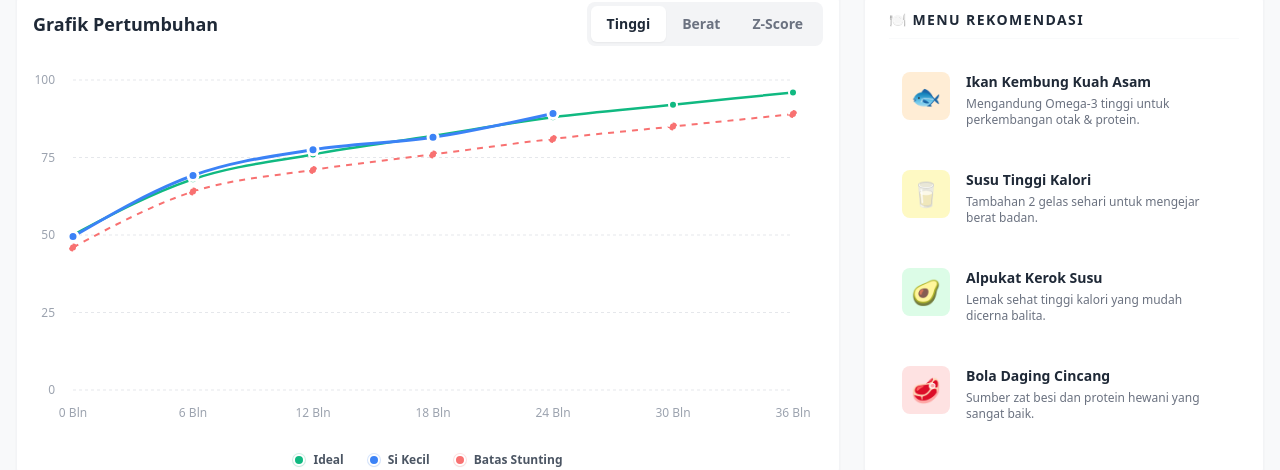
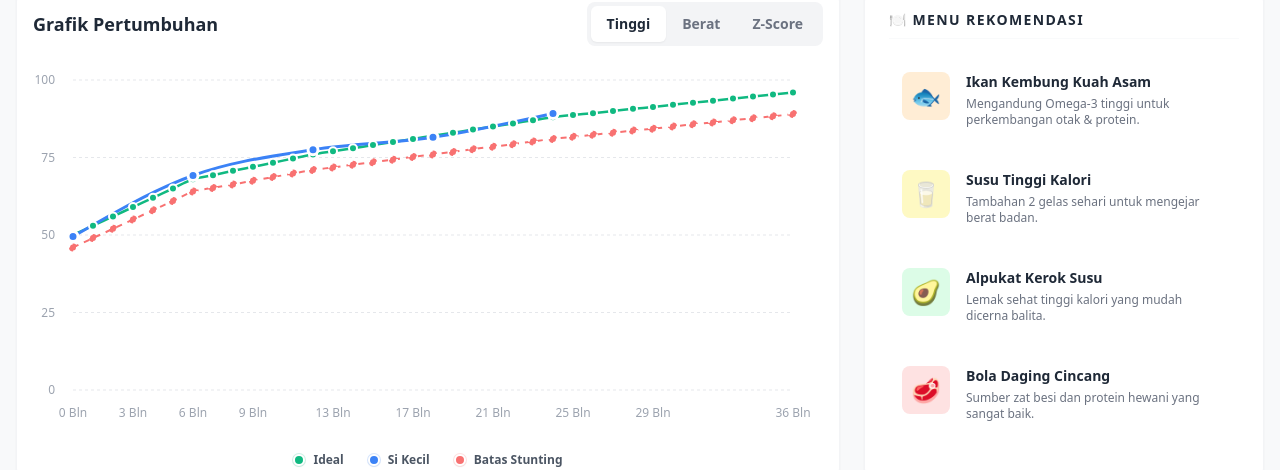
Before and after one commit to MuhamadHafizSaputra/tyo-studio, a Next.js app in the folder tyostudio-fe/: page /track in a window 1280 px wide. Shown: the part 327-797 px from the top of the page. Built offline with nearby package versions, Linux system fonts and the light colour scheme; no server answers.

Commit message:
Fix the tracker

```diff
--- a/tyostudio-fe/src/app/(main)/page.tsx
+++ b/tyostudio-fe/src/app/(main)/page.tsx
@@ -69,3 +69,4 @@ function LandingPage() {
 }
 
 export default LandingPage;
+// Forces rebuild
--- a/tyostudio-fe/src/components/TrackerDashboard.tsx
+++ b/tyostudio-fe/src/components/TrackerDashboard.tsx
@@ -95,14 +95,22 @@ export default function TrackerDashboard({ user, child, allChildren, growthRecor
     router.push(`/track?childId=${childId}`);
   };
 
-  // Handle Delete Record
-  const handleDeleteRecord = async (recordId: string) => {
-    if (confirm('Apakah Anda yakin ingin menghapus data pengukuran ini?')) {
+  const [deleteRecordId, setDeleteRecordId] = useState<string | null>(null);
+
+  // Handle Delete Request
+  const handleDeleteRequest = (recordId: string) => {
+    setDeleteRecordId(recordId);
+  };
+
+  // Confirm Delete
+  const confirmDelete = async () => {
+    if (!deleteRecordId) return;
+
     const supabase = createClient();
     const { error } = await supabase
       .from('growth_records')
       .delete()
-        .eq('id', recordId);
+      .eq('id', deleteRecordId);
 
     if (error) {
       toast.error('Gagal menghapus data: ' + error.message);
@@ -110,42 +118,62 @@ export default function TrackerDashboard({ user, child, allChildren, growthRecor
       toast.success('Data pengukuran berhasil dihapus');
       router.refresh();
     }
-    }
+    setDeleteRecordId(null);
   };
 
-  // Merge Standard Data with User Data
+  // Merge User Data with Standard Data (interpolated for smoothness)
   const chartData = useMemo(() => {
-    // Map records by month (buckets)
-    const recordsMap = new Map();
-    growthRecords.forEach(r => {
-      // Simple bucketing to nearest 6 months or exact match?
-      // Let's bucket by closest standard point for demo visualization
-      // Or better: Just use age_in_months
-      const bucket = standardData.reduce((prev, curr) =>
-        Math.abs(curr.month - r.age_in_months) < Math.abs(prev.month - r.age_in_months) ? curr : prev
-      ).month;
+    // 1. Get all unique months to plot (Standard points + User points)
+    // Actually, generating a continuous monthly series is better for the X-Axis scale
+    const maxUserMonth = growthRecords.length > 0 ? Math.max(...growthRecords.map(r => r.age_in_months)) : 0;
+    const maxMonth = Math.max(36, maxUserMonth + 1); // At least up to 36 months
 
-      // If exact match or close enough, user data overrides
-      recordsMap.set(bucket, r);
-    });
+    const data = [];
 
-    return standardData.map(std => {
-      const rec = recordsMap.get(std.month);
-      // Calculate naive Z-Score if record exists
-      let zScore = null;
-      if (rec) {
-        // Very rough approx
-        zScore = ((rec.height - std.heightIdeal) / 3).toFixed(1);
+    for (let m = 0; m <= maxMonth; m++) {
+      // Linear Interpolation for Standard Data
+      // Find indices in standardData
+      const lower = standardData.filter(d => d.month <= m).pop() || standardData[0];
+      const upper = standardData.find(d => d.month >= m) || standardData[standardData.length - 1];
+
+      let fraction = 0;
+      if (upper.month !== lower.month) {
+        fraction = (m - lower.month) / (upper.month - lower.month);
       }
 
-      return {
-        age: `${std.month} Bln`,
-        heightChild: rec ? rec.height : null,
-        weightChild: rec ? rec.weight : null,
+      const lerp = (start: number, end: number) => start + (end - start) * fraction;
+
+      const stdPoint = {
+        heightIdeal: parseFloat(lerp(lower.heightIdeal, upper.heightIdeal).toFixed(1)),
+        heightBorder: parseFloat(lerp(lower.heightBorder, upper.heightBorder).toFixed(1)), // Stunting border
+        weightIdeal: parseFloat(lerp(lower.weightIdeal, upper.weightIdeal).toFixed(1)),
+        weightBorder: parseFloat(lerp(lower.weightBorder, upper.weightBorder).toFixed(1)), // Underweight border
+      };
+
+      // Find exact user record for this month (if any)
+      // If multiple records in same month, take the last one (or average?) -> taking last seems reasonable
+      const userRec = growthRecords.find(r => Math.round(r.age_in_months) === m);
+
+      let zScore = null;
+      if (userRec) {
+        // Rough Z-Score Check
+        zScore = ((userRec.height - stdPoint.heightIdeal) / 3).toFixed(1);
+      }
+
+      data.push({
+        age: m, // numeric for XAxis type="number" if needed, or string "X Bln"
+        label: `${m} Bln`,
+        heightIdeal: stdPoint.heightIdeal,
+        heightBorder: stdPoint.heightBorder,
+        weightIdeal: stdPoint.weightIdeal,
+        weightBorder: stdPoint.weightBorder,
+        heightChild: userRec ? userRec.height : null,
+        weightChild: userRec ? userRec.weight : null,
         zScore: zScore ? parseFloat(zScore) : null,
-        ...std
-      };
       });
+    }
+
+    return data;
   }, [growthRecords]);
 
   // Latest Record for Summary
@@ -234,7 +262,7 @@ export default function TrackerDashboard({ user, child, allChildren, growthRecor
               <ResponsiveContainer width="100%" height="100%">
                 <LineChart data={chartData} margin={{ top: 10, right: 30, left: -20, bottom: 0 }}>
                   <CartesianGrid strokeDasharray="3 3" vertical={false} stroke="#E5E7EB" />
-                  <XAxis dataKey="age" axisLine={false} tickLine={false} tick={{ fontSize: 12, fill: '#9CA3AF' }} dy={10} />
+                  <XAxis dataKey="label" axisLine={false} tickLine={false} tick={{ fontSize: 12, fill: '#9CA3AF' }} dy={10} interval="preserveStartEnd" minTickGap={30} />
                   <YAxis axisLine={false} tickLine={false} tick={{ fontSize: 12, fill: '#9CA3AF' }} dx={-10} />
                   <Tooltip content={<CustomTooltip mode={activeTab} />} cursor={{ stroke: '#E5E7EB', strokeWidth: 2 }} />
 
@@ -399,7 +427,7 @@ export default function TrackerDashboard({ user, child, allChildren, growthRecor
                     <td className="px-4 py-3 text-orange-400 font-bold">{record.weight}</td>
                     <td className="px-4 py-3 text-center">
                       <button
-                        onClick={() => handleDeleteRecord(record.id)}
+                        onClick={() => handleDeleteRequest(record.id)}
                         className="p-1.5 text-gray-400 hover:text-red-500 hover:bg-red-50 rounded-lg transition"
                         title="Hapus Data"
                       >
@@ -410,6 +438,44 @@ export default function TrackerDashboard({ user, child, allChildren, growthRecor
                 ))}
               </tbody>
             </table>
+          </div>
+        </div>
+      )}
+
+      {/* Delete Confirmation Modal */}
+      {deleteRecordId && (
+        <div className="fixed inset-0 bg-black/50 z-[100] flex items-center justify-center p-4 backdrop-blur-sm animate-in fade-in duration-200">
+          <div className="bg-white rounded-2xl w-full max-w-sm p-6 shadow-xl transform transition-all scale-100">
+            <div className="flex justify-between items-center mb-4">
+              <h3 className="text-lg font-bold text-gray-800">Hapus Data?</h3>
+              <button
+                onClick={() => setDeleteRecordId(null)}
+                className="text-gray-400 hover:text-gray-600 p-1 rounded-full hover:bg-gray-100 transition"
+              >
+                <svg xmlns="http://www.w3.org/2000/svg" width="20" height="20" viewBox="0 0 24 24" fill="none" stroke="currentColor" strokeWidth="2" strokeLinecap="round" strokeLinejoin="round"><path d="M18 6 6 18" /><path d="m6 6 18 18" /></svg>
+              </button>
+            </div>
+
+            <p className="text-gray-600 mb-6 text-sm leading-relaxed">
+              Apakah Bunda yakin ingin menghapus data pengukuran ini?
+              <br /><br />
+              <span className="text-red-500 text-xs bg-red-50 px-2 py-1 rounded">⚠️ Data yang dihapus tidak dapat dikembalikan.</span>
+            </p>
+
+            <div className="flex gap-3">
+              <button
+                onClick={() => setDeleteRecordId(null)}
+                className="flex-1 py-2.5 rounded-xl border border-gray-200 text-gray-600 font-bold hover:bg-gray-50 transition text-sm"
+              >
+                Batal
+              </button>
+              <button
+                onClick={confirmDelete}
+                className="flex-1 py-2.5 rounded-xl bg-red-500 text-white font-bold hover:bg-red-600 transition shadow-md text-sm"
+              >
+                Ya, Hapus
+              </button>
+            </div>
           </div>
         </div>
       )}
```
Lines whose indentation alone changed are shown as unchanged.
